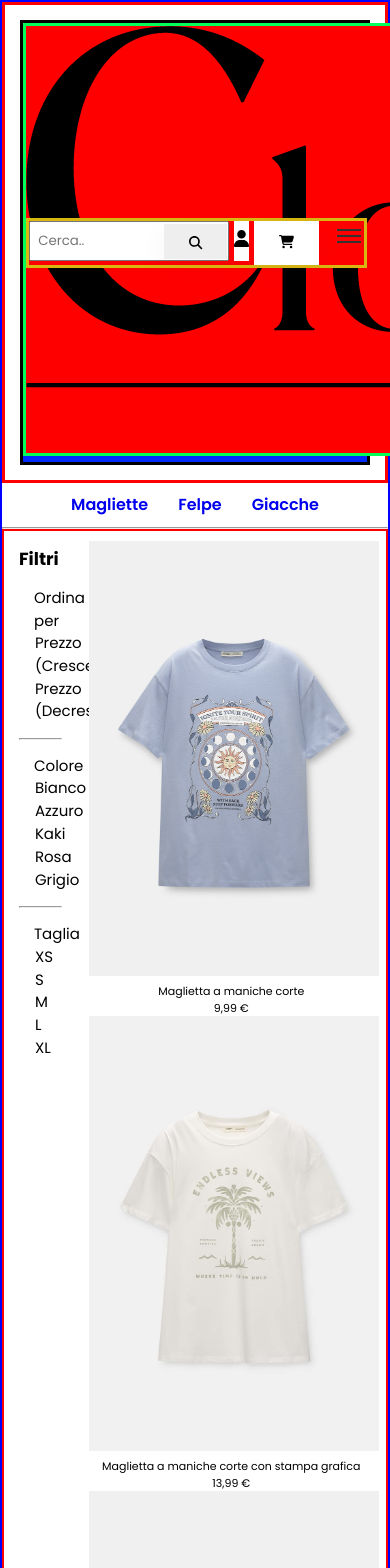
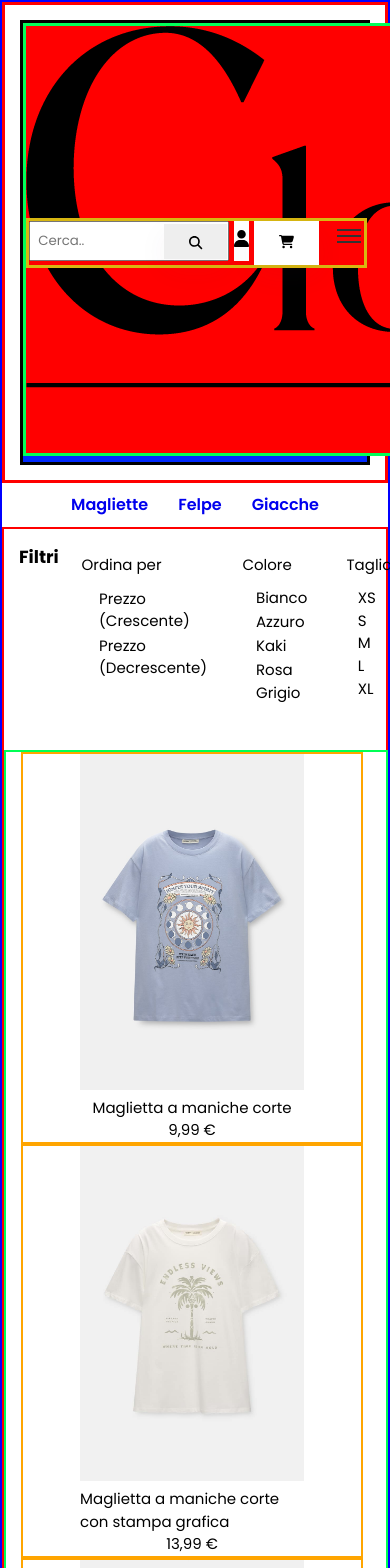
Before and after one commit to zMattyPower/ecommerce-project, a React (Create React App) app: page /Donna/Magliette in a window 390 px wide. Shown: the top 1568 px of the page. Built offline with nearby package versions, Linux system fonts and the light colour scheme.

Commit message:
magliette css

```diff
--- a/src/pages/DonnaMagliette.css
+++ b/src/pages/DonnaMagliette.css
@@ -39,7 +39,7 @@ div.riga2_r1_c1_prod {
     width: 81%;
 }
 
-div.filtro {
+div.filtro_1 {
     /*border-right: 2px solid black;*/
     padding: 10px;
     margin: 5px;
@@ -78,8 +78,7 @@ p {
 
 img.image {
 
-    width: 290px;
-    height: 320x;
+    width: 100%;
 }
 
 
@@ -96,18 +95,66 @@ img.image {
     div.riga2_prod {
         /* riga 2 */
         border: 2px solid red;
+
+        flex-direction: column;
     }
 
 
-
     div.filtro {
-        /*border-right: 2px solid black;*/
+        border: 2px solid black;
         padding: 10px;
         margin: 5px;
         font-size: 15px;
+        background-color: red;
+    }
+
+    div.filtro_1 {
+        padding: 10px;
+        margin: 5px;
+        font-size: 15px;
+        display: flex;
+    }
+
+    div.filtro_2 {
+        margin-left: 80%;
+        padding: 10px;
+        font-size: 15px;
+    }
+
+    div.filtro_3 {
+        padding: 10px;
+        font-size: 15px;
+        display: flex;
     }
 
 
+    div.riga2_r1_r1_prod {
+        /* riga 1 della riga 1 della riga 2 e colonna 1 */
+        border: 2px solid rgb(0, 255, 85);
+        width: 124%;
+        margin-top: 10px;
+        margin-bottom: 10px;
+        flex-direction: column;
+    }
+
+    div.riga2_r1_r1_prod div.prod {
+        border: 2px solid orange;
+        margin: 0% 4% 0% 4%;
+        padding: 0% 19% 0% 19%;
+        width: 90%;
+    }
+
+    p {
+        font-size: 20px;
+    }
+
+    img.image {
+
+        width: 100%;
+    }
+}
+
+@media screen and (max-width: 426px){
     div.riga2_r1_r1_prod {
         /* riga 1 della riga 1 della riga 2 e colonna 1 */
         /*border: 2px solid rgb(0, 255, 85); */
@@ -116,14 +163,45 @@ img.image {
         flex-direction: column;
     }
 
-}
+    div.filtro_1 {
+        margin-bottom: 5px;
+        font-size: 15px;
+    }
 
-@media screen and (max-width: 425px){
+    div.filtro_2 {
+        margin-left: 30%;
+        padding: 10px;
+        font-size: 15px;
+    }
+
+    div.filtro_3 {
+        padding: 10px;
+        font-size: 15px;
+        display: flex;
+    }
+
+
     div.riga2_r1_r1_prod {
         /* riga 1 della riga 1 della riga 2 e colonna 1 */
-        /*border: 2px solid rgb(0, 255, 85); */
+        border: 2px solid rgb(0, 255, 85);
+        width: 124%;
         margin-top: 10px;
         margin-bottom: 10px;
         flex-direction: column;
     }
+
+    div.riga2_r1_r1_prod div.prod {
+        border: 2px solid orange;
+        margin: 0% 4% 0% 4%;
+        padding: 0% 15% 0% 15%;
+        width: 90%;
+    }
+
+    p {
+        font-size: 15px;
+    }
+
+    img.image {
+        width: 100%;
+    }
 }
--- a/src/pages/DonnaMagliette.jsx
+++ b/src/pages/DonnaMagliette.jsx
@@ -21,46 +21,52 @@ function DonnaMagliette() {
           <div className="link"><Link to="/Donna/Felpe">Felpe</Link></div>
           <div className="link"><Link to="/Donna/Giacche">Giacche</Link></div>
         </div>
-        <hr/>
+
         <div className="riga2_prod"> {/* riga 2 */}
 
           <div className="riga2_r1_c1_prod" id="c1"> {/* riga 1 della riga 2 e colonna 1 */}
+            <div classname="filtro">
+              <div className="filtro_1">
+                <h3>Filtri</h3>
 
-              <div className="filtro">
-                <h3>Filtri</h3>
-                <div className="filtro">
-                  Ordina per
+                <div className="filtro_2">Ordina per
+                  <div className="filtro_3">
+
                     <ul>
-                    <li className = "list_fil">Prezzo (Crescente)</li>
-                    <li className = "list_fil">Prezzo (Decrescente)</li>
+                      <li className="list_fil">Prezzo (Crescente)</li>
+                      <li className="list_fil">Prezzo (Decrescente)</li>
                     </ul>
                   </div>
+                </div>
 
-                <hr/>
-                <div className="filtro">
-                  Colore
+                <div className="filtro_2">Colore
+                  <div className="filtro_3">
+
                     <ul>
-                  <li className = "list_fil">Bianco</li>
-                  <li className = "list_fil">Azzuro</li>
-                  <li className = "list_fil"></li>
-                  <li className = "list_fil">Kaki</li>
-                  <li className = "list_fil">Rosa</li>
-                  <li className = "list_fil">Grigio</li>
+                      <li className="list_fil">Bianco</li>
+                      <li className="list_fil">Azzuro</li>
+                      <li className="list_fil"></li>
+                      <li className="list_fil">Kaki</li>
+                      <li className="list_fil">Rosa</li>
+                      <li className="list_fil">Grigio</li>
                     </ul>
                   </div>
+                </div>
 
-                <hr/>
-                <div className="filtro">
-                  Taglia
+                <div className="filtro_2">Taglia
+                  <div className="filtro_3">
+
                     <ul>
-                  <li className = "list_fil">XS</li>
-                  <li className = "list_fil">S</li>
-                  <li className = "list_fil">M</li>
-                  <li className = "list_fil">L</li>
-                  <li className = "list_fil">XL</li>
+                      <li className="list_fil">XS</li>
+                      <li className="list_fil">S</li>
+                      <li className="list_fil">M</li>
+                      <li className="list_fil">L</li>
+                      <li className="list_fil">XL</li>
                     </ul>
                   </div>
+                </div>
 
+              </div>
             </div>
           </div>
 
```
Lines whose indentation alone changed are shown as unchanged.
